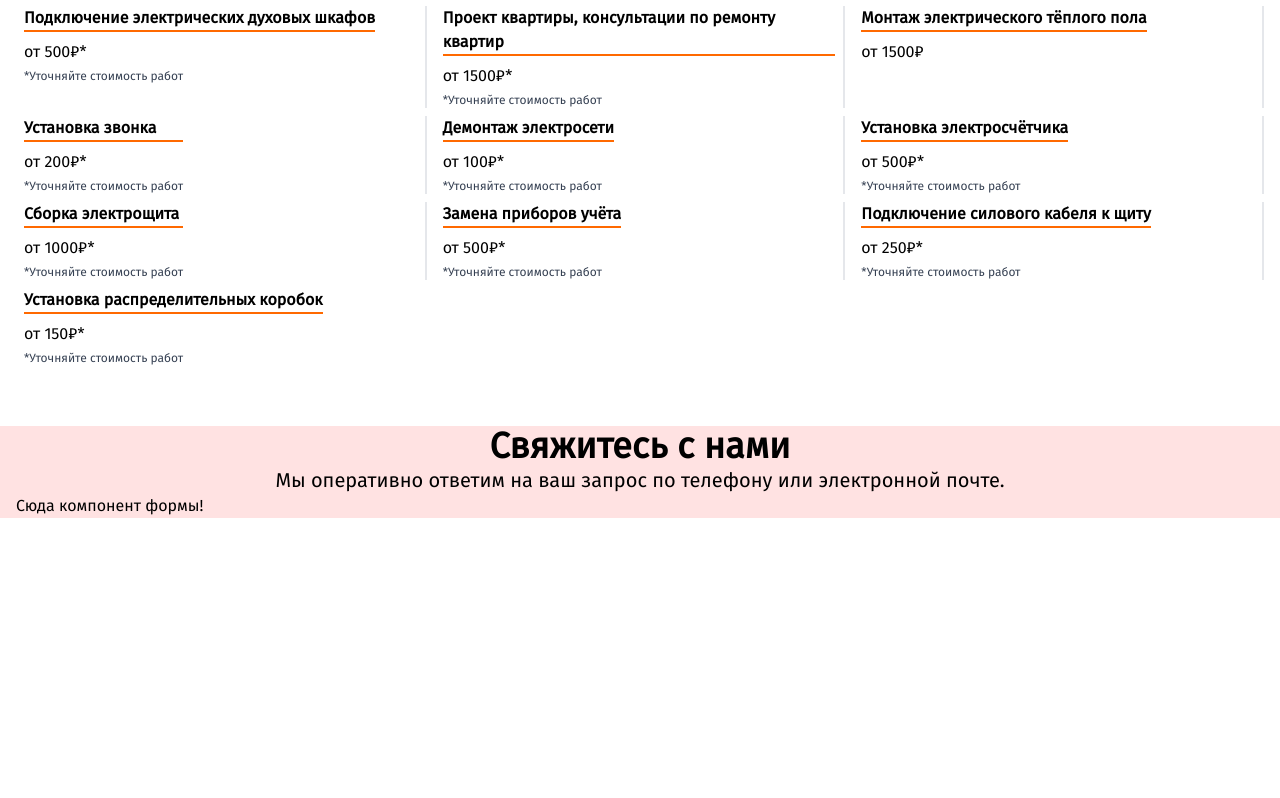
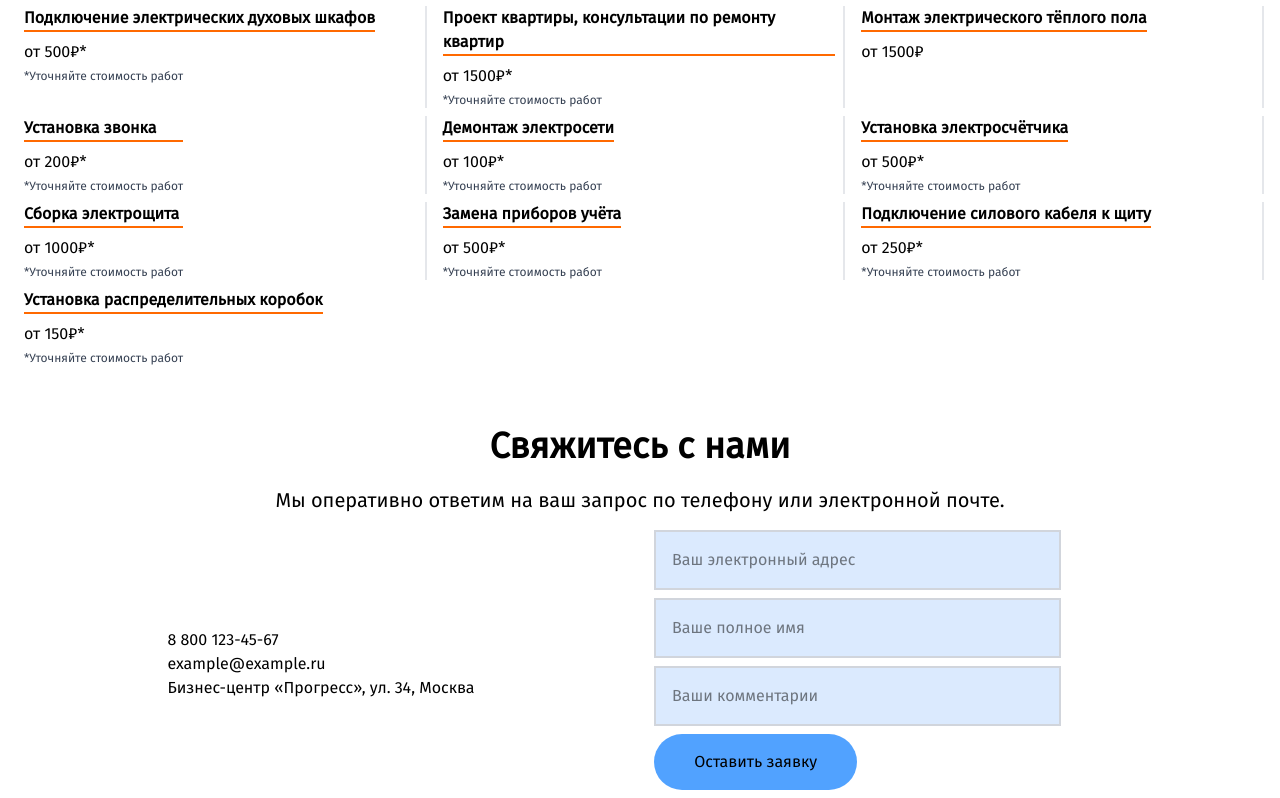
Before and after one commit to lexxik753/electrics, a Vue app: page / in a window 1280 px wide. Shown: the part 2124-2922 px from the top of the page. Before the commit the page ends 2642 px from the top, so only its background shows below. Built offline with nearby package versions, Linux system fonts and the light colour scheme; the HTML template or start-up script is replaced by a standard one.

Commit message:
feat: strat create component feedback

```diff
--- a/src/blocks/FeedBack.vue
+++ b/src/blocks/FeedBack.vue
@@ -1,13 +1,15 @@
 <script setup>
-
+import FeedbackForm from '../components/FeedbackForm.vue';
 </script>
 
 <template>
-    <section class="container mt-15 mx-auto px-4 bg-red-100">
+    <section class="container mt-15 mx-auto px-4">
         <div class="text-center">
-            <h3 class="text-xl md:text-2xl lg:text-4xl font-bold">Свяжитесь с нами</h3>
-            <p class="text-base lg:text-lg xl:text-xl">Мы оперативно ответим на ваш запрос по телефону или электронной почте.</p>
+            <h3 class="mb-5 mx-auto text-xl md:text-2xl lg:text-4xl font-bold">Свяжитесь с нами</h3>
+            <p class="mb-3 mx-auto text-base lg:text-lg xl:text-xl">Мы оперативно ответим на ваш запрос по телефону или электронной почте.</p>
         </div>
-        <div>Сюда компонент формы!</div>
+        <div>
+            <FeedbackForm />
+        </div>
     </section>
 </template>
--- /dev/null
+++ b/src/components/FeedbackForm.vue
@@ -0,0 +1,20 @@
+<script setup>
+
+</script>
+<template>
+    <div class="mt-4 flex flex-col md:grid grid-cols-2 grid-rows-1 gap-7">
+        <div class="place-self-center">
+            <p>8 800 123-45-67</p>
+            <p>example@example.ru</p>
+            <p>Бизнес-центр «Прогресс», ул. 34, Москва</p>
+        </div>
+        <div>
+            <form action="" class="flex flex-col w-2/3">
+                <input type="text" name="userEmail" placeholder="Ваш электронный адрес" class="mb-2 p-4 border-2 border-gray-300 bg-blue-100"/>
+                <input type="text" name="userName" placeholder="Ваше полное имя"  class="mb-2 p-4 border-2 border-gray-300 bg-blue-100"/>
+                <input type="text" name="userComments" placeholder="Ваши комментарии" class="mb-2 p-4 border-2 border-gray-300 bg-blue-100"/>
+                <button class="mb-2 p-4 w-1/2 rounded-full bg-blue-400">Оставить заявку</button>
+            </form>
+        </div>
+    </div>
+</template>
```
